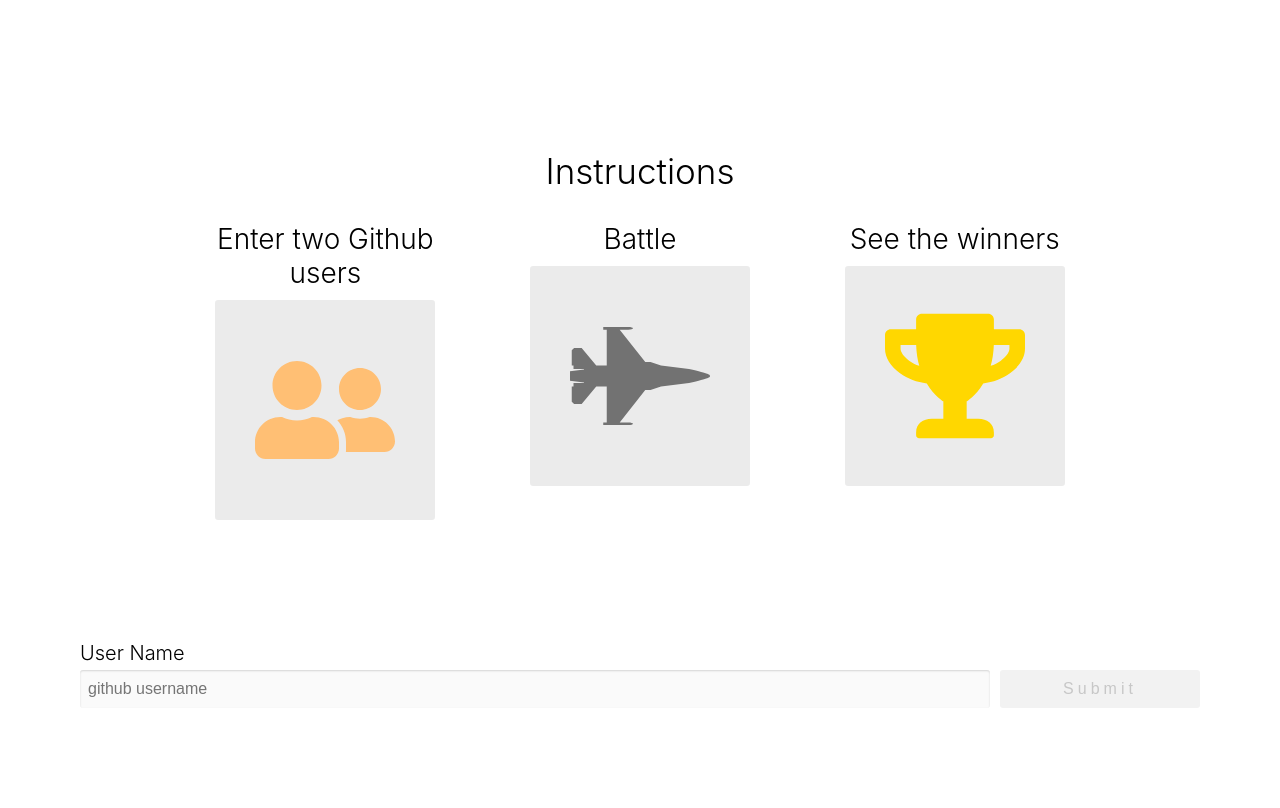
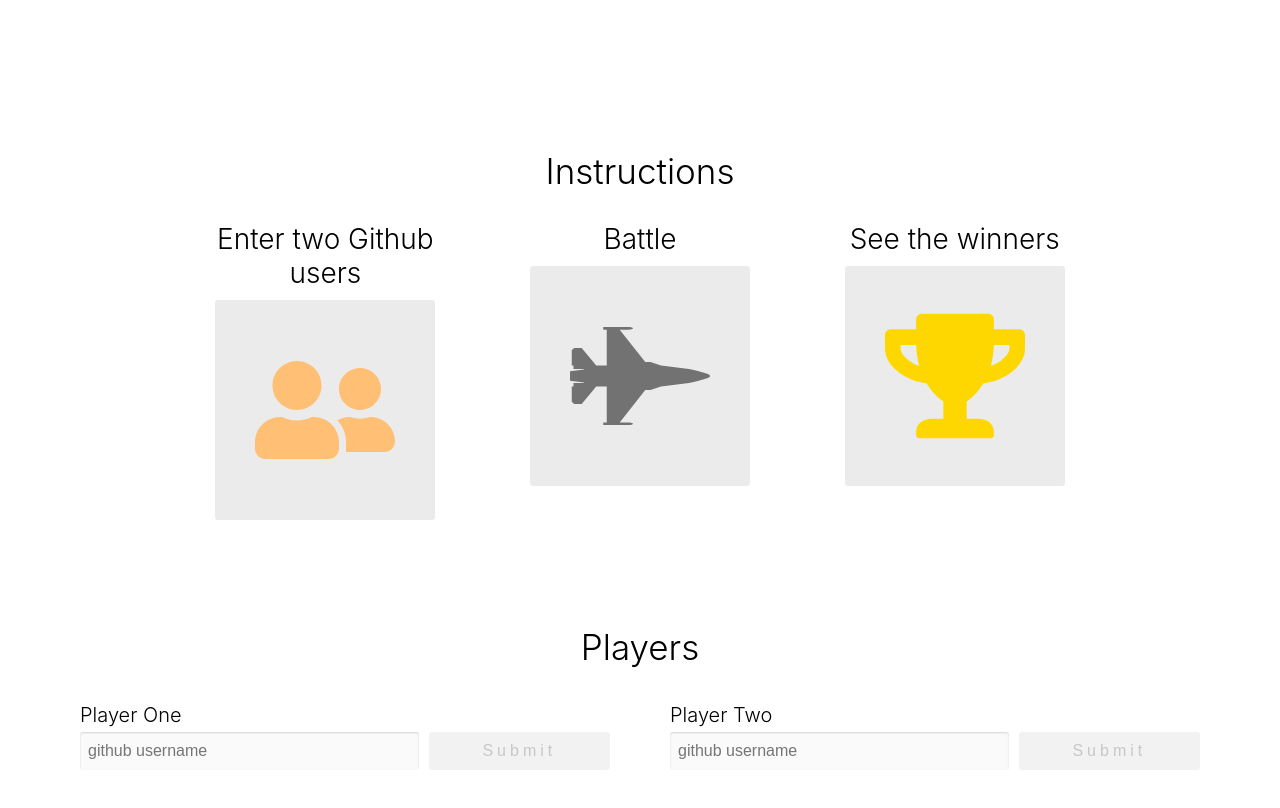
Before and after one commit to arpan-banerjee7/github_battle_react.js, a React app: page / in a window 1280 px wide. Built offline with nearby package versions, Linux system fonts and the light colour scheme.

Commit message:
render player inputs

```diff
--- a/app/components/Battle.js
+++ b/app/components/Battle.js
@@ -82,14 +82,46 @@
   label: PropTypes.string.isRequired,
 };
 export default class Battle extends React.Component {
+  constructor(props) {
+    super(props);
+
+    this.state = {
+      playerOne: null,
+      playerTwo: null,
+    };
+
+    this.handleSubmit = this.handleSubmit.bind(this);
+  }
+  handleSubmit(id, player) {
+    this.setState({
+      [id]: player,
+    });
+  }
   render() {
+    const { playerOne, playerTwo } = this.state;
+
     return (
       <React.Fragment>
         <Instructions />
-        <PlayerInput
-          label="User Name"
-          onSubmit={(value) => console.log(value)}
-        />
+
+        <div className="players-container">
+          <h1 className="center-text header-lg">Players</h1>
+          <div className="row space-around">
+            {playerOne === null && (
+              <PlayerInput
+                label="Player One"
+                onSubmit={(player) => this.handleSubmit("playerOne", player)}
+              />
+            )}
+
+            {playerTwo === null && (
+              <PlayerInput
+                label="Player Two"
+                onSubmit={(player) => this.handleSubmit("playerTwo", player)}
+              />
+            )}
+          </div>
+        </div>
       </React.Fragment>
     );
   }
--- a/app/index.css
+++ b/app/index.css
@@ -209,3 +209,7 @@
   background: #f2f2f2;
   color: #c7c7c7;
 }
+
+.players-container {
+  margin: 100px 0;
+}
```
